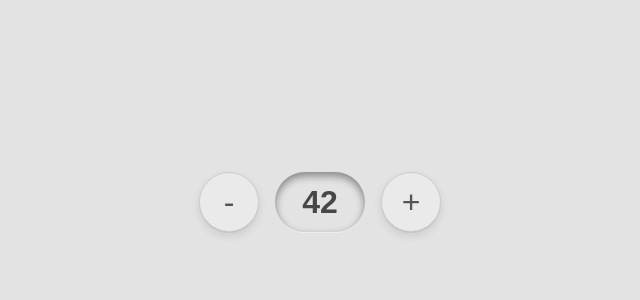
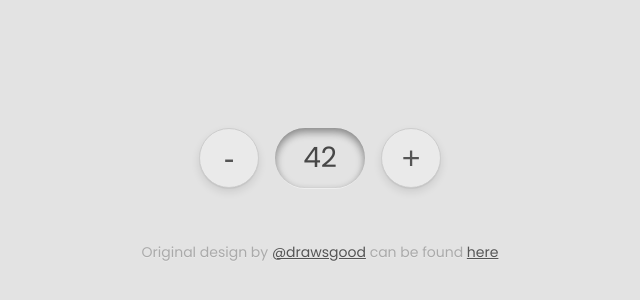
Before and after one commit to MaxStalker/playground-white-spinner, a React (Vite) app: page / in a window 1280 px wide. Shown: the part 198-498 px from the top of the page, without its empty margins (320-960 px from the left). Built offline with nearby package versions, Linux system fonts and the light colour scheme; no server answers.

Commit message:
Add copyright

```diff
--- a/index.html
+++ b/index.html
@@ -5,9 +5,22 @@
     <link rel="icon" type="image/svg+xml" href="/vite.svg" />
     <meta name="viewport" content="width=device-width, initial-scale=1.0" />
     <title>[Playground] - White Spinner</title>
+    <link rel="preconnect" href="https://fonts.googleapis.com" />
+    <link rel="preconnect" href="https://fonts.gstatic.com" crossorigin />
+    <link
+      href="https://fonts.googleapis.com/css2?family=Poppins&display=swap"
+      rel="stylesheet"
+    />
   </head>
   <body>
-    <div id="root"></div>
+    <section>
+      <div id="root"></div>
+      <p class="fineprint">
+        Original design by <a href="https://x.com/drawsgood">@drawsgood</a> can
+        be found
+        <a href="https://x.com/drawsgood/status/1797823695358165170">here</a>
+      </p>
+    </section>
     <script type="module" src="/src/main.jsx"></script>
   </body>
 </html>
--- a/src/index.css
+++ b/src/index.css
@@ -94,6 +94,7 @@ button:active {
   transition: transform 0.2s ease-in-out;
   pointer-events: none;
   transform: translateZ(0);
+  isolation: isolate;
 }
 
 .value {
@@ -104,9 +105,10 @@ button:active {
   width: 100%;
   height: 100%;
   transform-origin: 90px center;
+  isolation: isolate;
 
   color: #474747;
-  font-size: 32px;
+  font-size: 28px;
   font-weight: bold;
 }
 
@@ -160,3 +162,19 @@ button:active {
   transition: transform 0.2s ease-in-out;
   transform: rotate(-5deg);
 }
+
+section{
+  display: flex;
+  flex-direction: column;
+  gap: 40px;
+}
+
+.fineprint {
+  font-size: 14px;
+  color: #aaa;
+  text-shadow: 0 1px rgba(255,255,255,0.25);
+}
+
+.fineprint a{
+  color: #555;
+}
```
